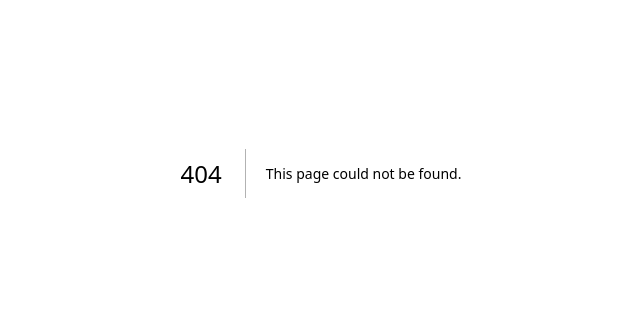
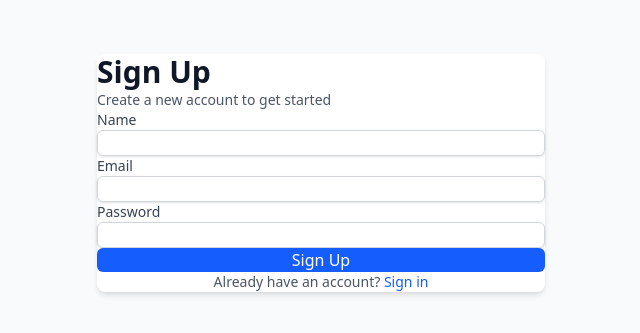
Before and after one commit to judeotine/xenfi-expense-manager, a Next.js app: page /sign-up in a window 1280 px wide. Before the commit this address had no page. Shown: the part 227-560 px from the top of the page, without its empty margins (319-959 px from the left). Built offline with nearby package versions, Linux system fonts and the light colour scheme; no server answers.

Commit message:
feat: add sign up page with registration form

```diff
--- /dev/null
+++ b/src/app/(auth)/sign-up/page.tsx
@@ -0,0 +1,82 @@
+"use client";
+
+import { signUpAction } from "@/lib/actions/auth";
+import Link from "next/link";
+import { useActionState } from "react";
+
+export default function SignUpPage() {
+  return (
+    <div className="space-y-6">
+      <div>
+        <h2 className="text-3xl font-bold text-gray-900">Sign Up</h2>
+        <p className="mt-2 text-sm text-gray-600">
+          Create a new account to get started
+        </p>
+      </div>
+      <SignUpForm />
+      <p className="text-center text-sm text-gray-600">
+        Already have an account?{" "}
+        <Link href="/sign-in" className="font-medium text-blue-600 hover:text-blue-500">
+          Sign in
+        </Link>
+      </p>
+    </div>
+  );
+}
+
+function SignUpForm() {
+  const [state, formAction] = useActionState(signUpAction, null);
+
+  return (
+    <form action={formAction} className="space-y-4">
+      {state?.error && (
+        <div className="rounded-md bg-red-50 p-3 text-sm text-red-800">
+          {state.error}
+        </div>
+      )}
+      <div>
+        <label htmlFor="name" className="block text-sm font-medium text-gray-700">
+          Name
+        </label>
+        <input
+          id="name"
+          name="name"
+          type="text"
+          required
+          className="mt-1 block w-full rounded-md border border-gray-300 px-3 py-2 shadow-sm focus:border-blue-500 focus:outline-none focus:ring-blue-500"
+        />
+      </div>
+      <div>
+        <label htmlFor="email" className="block text-sm font-medium text-gray-700">
+          Email
+        </label>
+        <input
+          id="email"
+          name="email"
+          type="email"
+          required
+          className="mt-1 block w-full rounded-md border border-gray-300 px-3 py-2 shadow-sm focus:border-blue-500 focus:outline-none focus:ring-blue-500"
+        />
+      </div>
+      <div>
+        <label htmlFor="password" className="block text-sm font-medium text-gray-700">
+          Password
+        </label>
+        <input
+          id="password"
+          name="password"
+          type="password"
+          required
+          minLength={6}
+          className="mt-1 block w-full rounded-md border border-gray-300 px-3 py-2 shadow-sm focus:border-blue-500 focus:outline-none focus:ring-blue-500"
+        />
+      </div>
+      <button
+        type="submit"
+        className="w-full rounded-md bg-blue-600 px-4 py-2 text-white hover:bg-blue-700 focus:outline-none focus:ring-2 focus:ring-blue-500 focus:ring-offset-2"
+      >
+        Sign Up
+      </button>
+    </form>
+  );
+}
```
